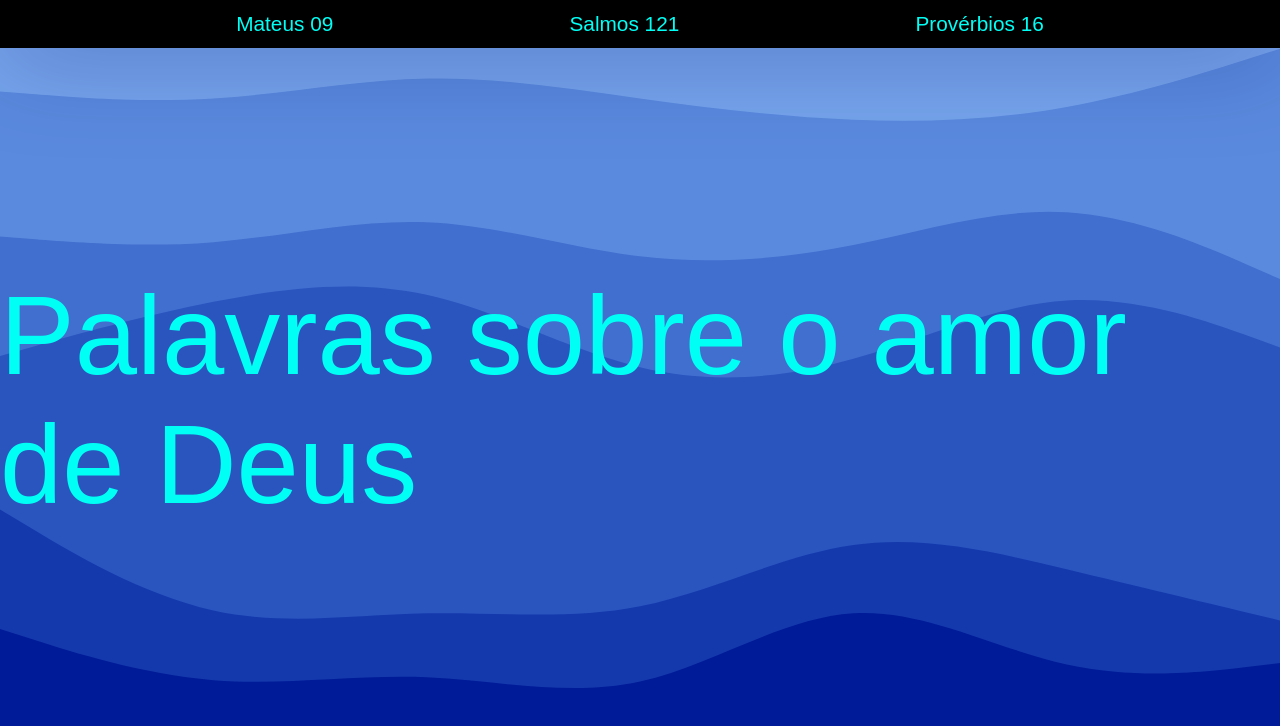
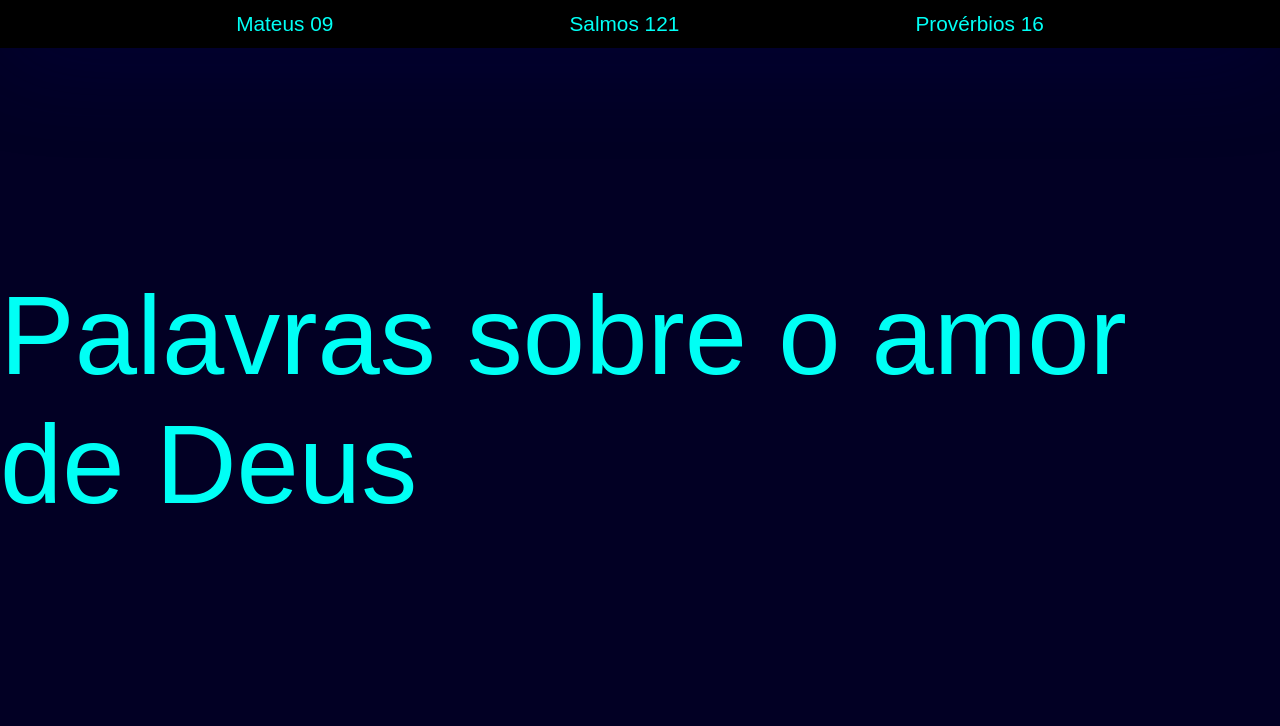
Before and after one commit to DaviBarretoo/Aviva, a React (Vite) app: page /#/ in a window 1280 px wide. Shown: the top 726 px of the page. Built offline with nearby package versions, Linux system fonts and the light colour scheme; a web font is replaced by a local one.

Commit message:
upload in svg

```diff
--- a/src/Pages/Principal/styled.ts
+++ b/src/Pages/Principal/styled.ts
@@ -1,6 +1,6 @@
 import styled from 'styled-components';
 import { blue } from '../../components/config/color';
-import backgroundprincipal from '../../img/backgroundprincipal.svg';
+//import backgroundprincipal from '../../img/backgroundprincipal.svg';
 
 export const Container = styled.nav`
 display: flex;
@@ -11,7 +11,7 @@ height: 100%;
 background-size: cover;
     background-position: center center;
 justify-content: center;
-background-image:url(${backgroundprincipal});
+background: rgb(2,0,36);
 
 h1{
   font-family: "Jersey 25", sans-serif;
--- a/src/styles/Globalstyle.ts
+++ b/src/styles/Globalstyle.ts
@@ -1,6 +1,6 @@
 import { createGlobalStyle } from 'styled-components';
 //import { darkcolor } from '../config/color';
-import back1 from '../img/back1.svg'
+//import back1 from '../img/back1.svg'
 export default createGlobalStyle`
 *{
 margin: 0;
@@ -12,7 +12,7 @@ body{
 
 background-size: cover;
 background-position: center center;
-background:url(${back1});
+background: rgb(2,0,36);
 background-attachment: fixed;
 }
 html,body, #root{
```
